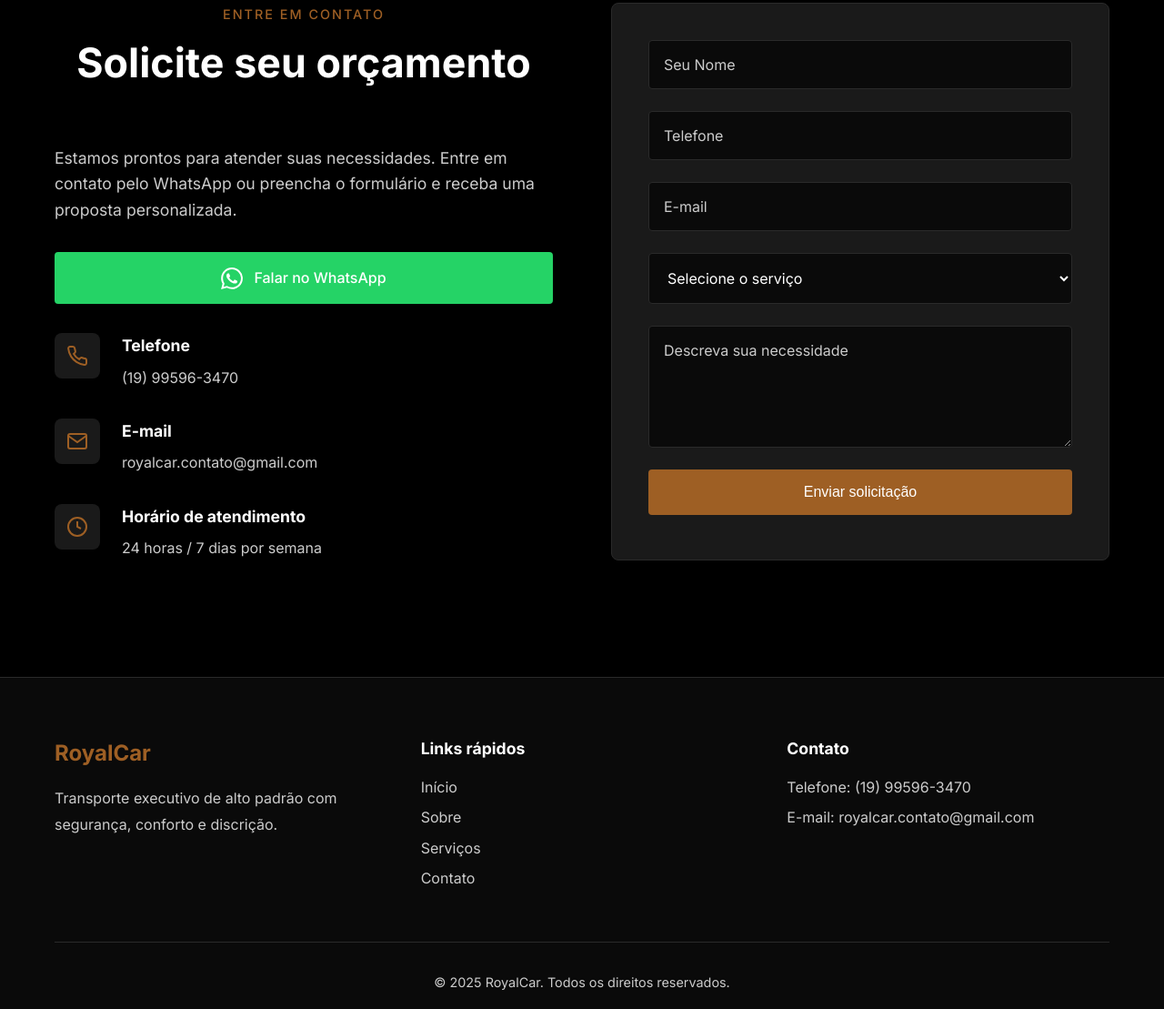
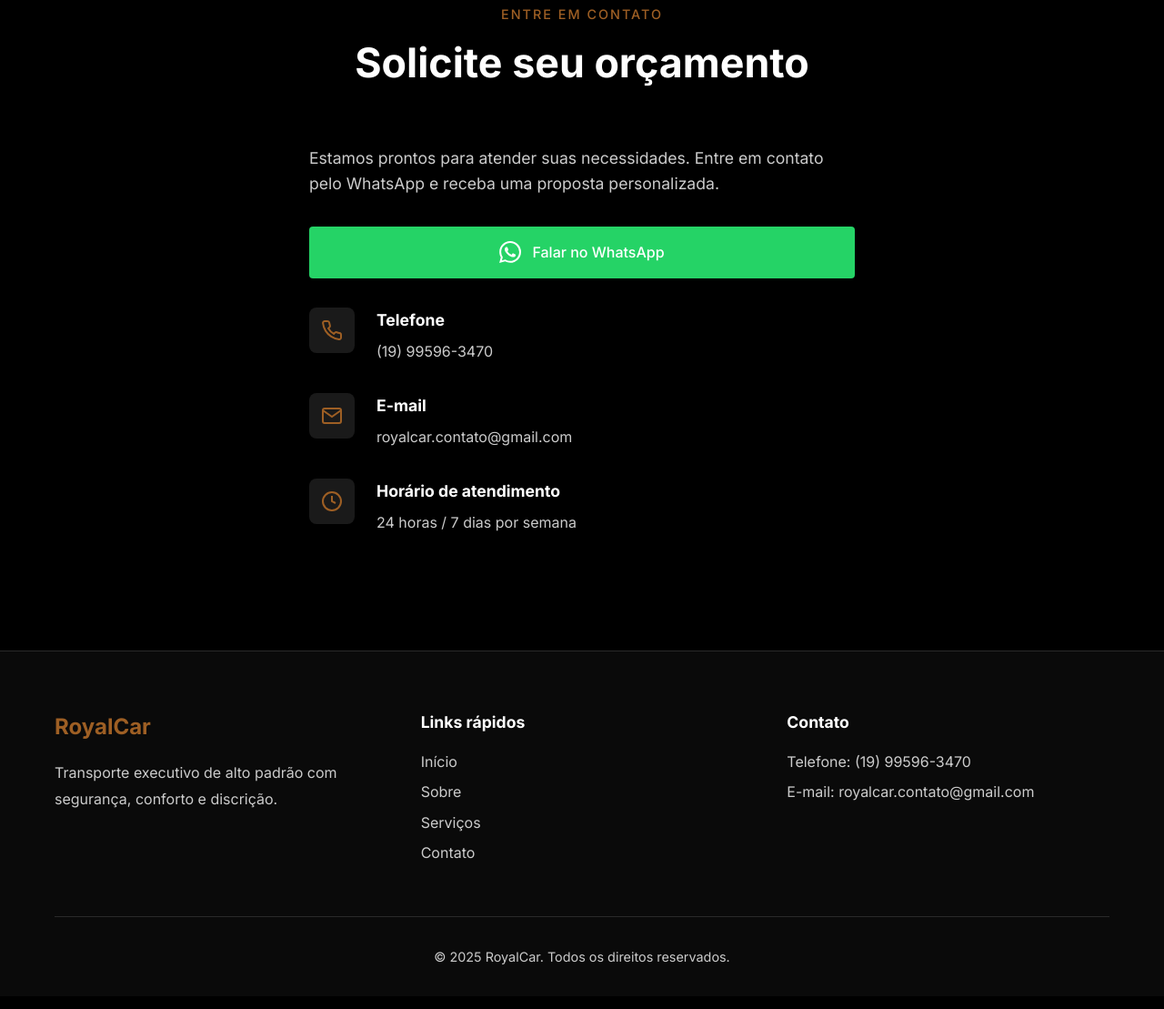
Before and after one commit to lucaseduardosilva/royalcar, a plain HTML site: page index.html in a window 1280 px wide. Shown: the part 4015-5124 px from the top of the page at 91% size. Drawn offline with Linux system fonts and the light colour scheme.

Commit message:
Refactor contact section in index.html to streamline content and improve accessibility. Update styles.css to enhance layout and styling for contact links and descriptions.

```diff
--- a/index.html
+++ b/index.html
@@ -229,7 +229,7 @@
                     <span class="section-tag">Entre em contato</span>
                     <h2 class="section-title">Solicite seu orçamento</h2>
                         </div>
-                        <p class="contato-description">Estamos prontos para atender suas necessidades. Entre em contato pelo WhatsApp ou preencha o formulário e receba uma proposta personalizada.</p>
+                        <p class="contato-description">Estamos prontos para atender suas necessidades. Entre em contato pelo WhatsApp e receba uma proposta personalizada.</p>
                         <div class="contato-whatsapp">
                             <a href="https://wa.me/5519995963470?text=Olá,%20gostaria%20de%20solicitar%20um%20orçamento" target="_blank" class="btn btn-whatsapp">
                                 <svg viewBox="0 0 24 24" fill="currentColor">
@@ -247,7 +247,7 @@
                                 </div>
                                 <div>
                                     <h4>Telefone</h4>
-                                    <p>(19) 99596-3470</p>
+                                    <p><a href="tel:+5519995963470" class="contato-link">(19) 99596-3470</a></p>
                                 </div>
                             </div>
                             <div class="contato-item">
@@ -259,7 +259,7 @@
                                 </div>
                                 <div>
                                     <h4>E-mail</h4>
-                                    <p>royalcar.contato@gmail.com</p>
+                                    <p><a href="mailto:royalcar.contato@gmail.com" class="contato-link">royalcar.contato@gmail.com</a></p>
                                 </div>
                             </div>
                             <div class="contato-item">
@@ -329,8 +329,8 @@
                 <div class="footer-section">
                     <h4>Contato</h4>
                     <ul>
-                        <li>Telefone: (19) 99596-3470</li>
-                        <li>E-mail: royalcar.contato@gmail.com</li>
+                        <li>Telefone: <a href="tel:+5519995963470" class="footer-link">(19) 99596-3470</a></li>
+                        <li>E-mail: <a href="mailto:royalcar.contato@gmail.com" class="footer-link">royalcar.contato@gmail.com</a></li>
                     </ul>
                 </div>
             </div>
--- a/styles.css
+++ b/styles.css
@@ -545,9 +545,21 @@ body {
 }
 
 .contato-content {
-    display: grid;
-    grid-template-columns: 1fr 1fr;
+    display: flex;
+    justify-content: center;
+    align-items: flex-start;
     gap: 4rem;
+}
+
+.contato-info {
+    max-width: 600px;
+    width: 100%;
+}
+
+.contato-form-wrapper {
+    max-width: 500px;
+    width: 100%;
+    flex-shrink: 0;
 }
 
 .contato-description {
@@ -601,6 +613,27 @@ body {
     padding: 2.5rem;
     border-radius: 8px;
     border: 1px solid var(--color-gray-light);
+    display: none;
+}
+
+.contato-link {
+    color: var(--color-gray-text);
+    text-decoration: none;
+    transition: color 0.3s ease;
+}
+
+.contato-link:hover {
+    color: var(--color-copper);
+}
+
+.footer-link {
+    color: var(--color-gray-text);
+    text-decoration: none;
+    transition: color 0.3s ease;
+}
+
+.footer-link:hover {
+    color: var(--color-copper);
 }
 
 .contato-form {
@@ -847,9 +880,13 @@ body {
         transform: rotate(-45deg);
     }
 
-    .sobre-content,
+    .sobre-content {
+        grid-template-columns: 1fr;
+    }
+
     .contato-content {
-        grid-template-columns: 1fr;
+        flex-direction: column;
+        align-items: center;
     }
 
     .sobre-stats {
```
